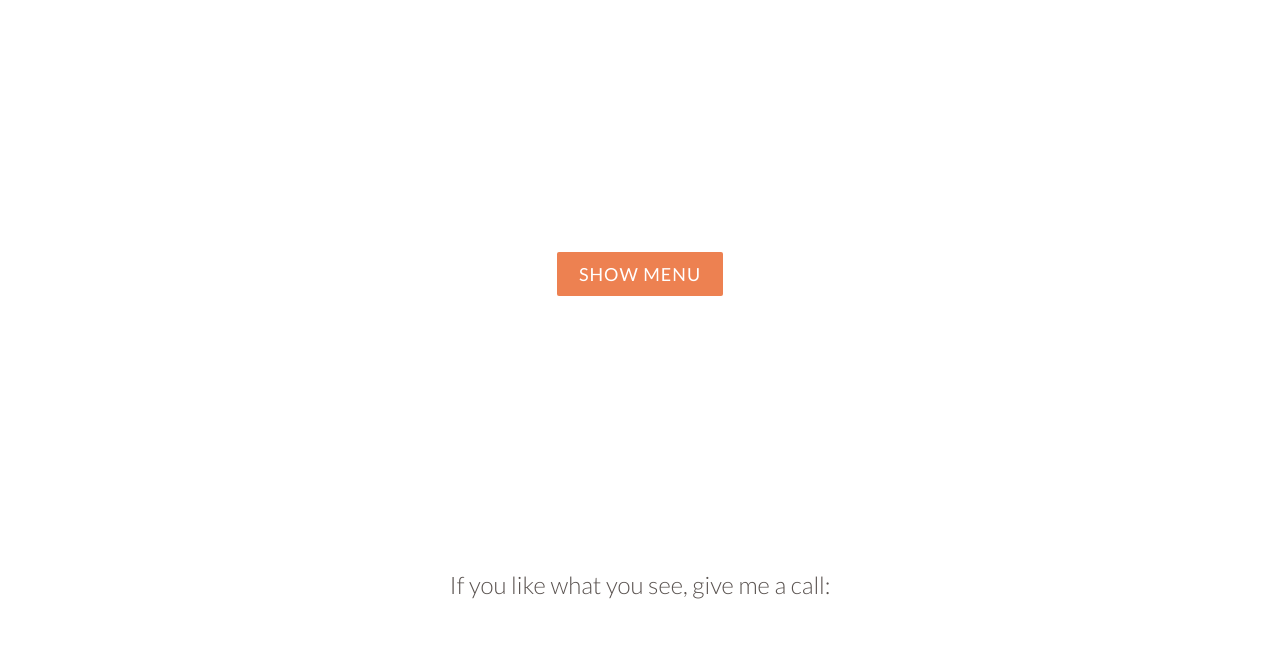
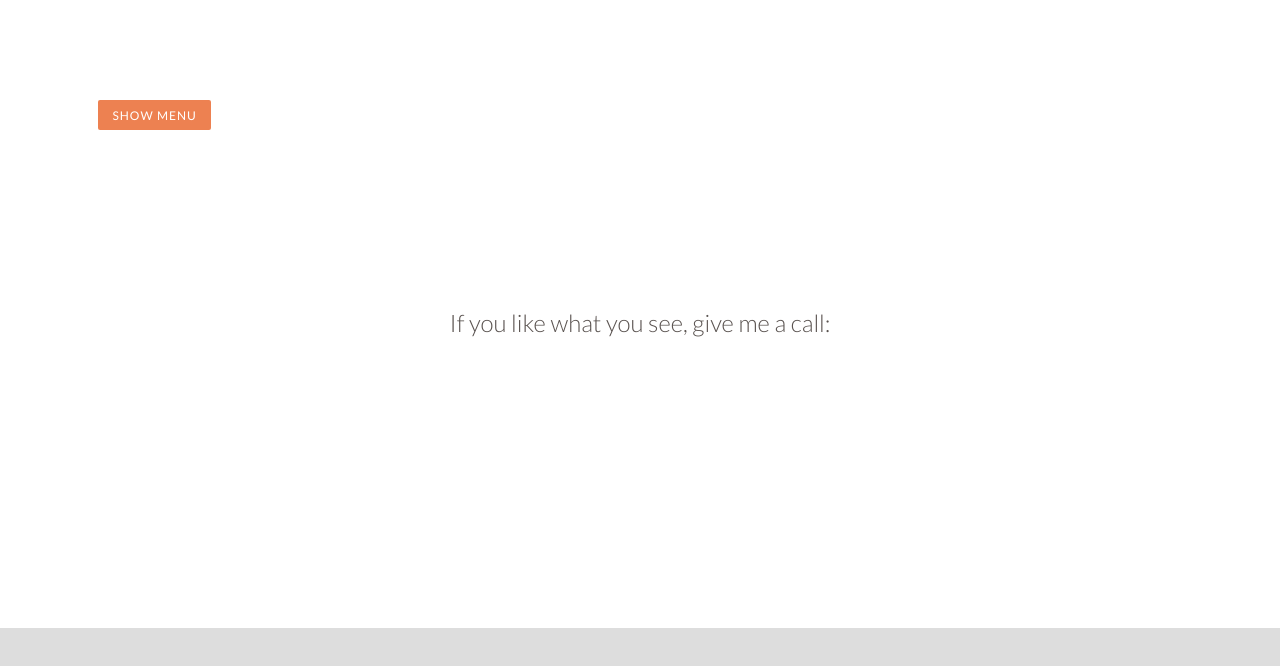
Before and after one commit to mboya/mboya.github.io, a plain HTML site: page index.html in a window 1280 px wide. Shown: the part 172-838 px from the top of the page. After the commit the page ends 800 px from the top, so only its background shows below. Drawn offline with Linux system fonts and the light colour scheme; files whose address does not match are found by name.

Commit message:
adding of the usage template

```diff
--- a/index.html
+++ b/index.html
@@ -29,10 +29,11 @@
 						<h1>Mboya Berry <span>Welcome to my World and have Fun</span></h1>
 					</header>
 					<div class="main clearfix">
-						<div class="related">
-							<p><button id="showMenu">Show Menu</button></p>
+						<p><button id="showMenu">Show Menu</button></p>
+						<!-- <div class="column"> -->
+							<!-- <p><button id="showMenu">Show Menu</button></p> -->
 							<!-- <p>Click on this button to see the content being pushed away in 3D to reveal a navigation or other items.</p> -->
-						</div>
+						<!-- </div> -->
 						<!-- <div class="column"> -->
 							<!-- <nav class="codrops-demos"> -->
 								<!-- <a href="index.html" class="current-demo">Airbnb Effect</a> -->
```
